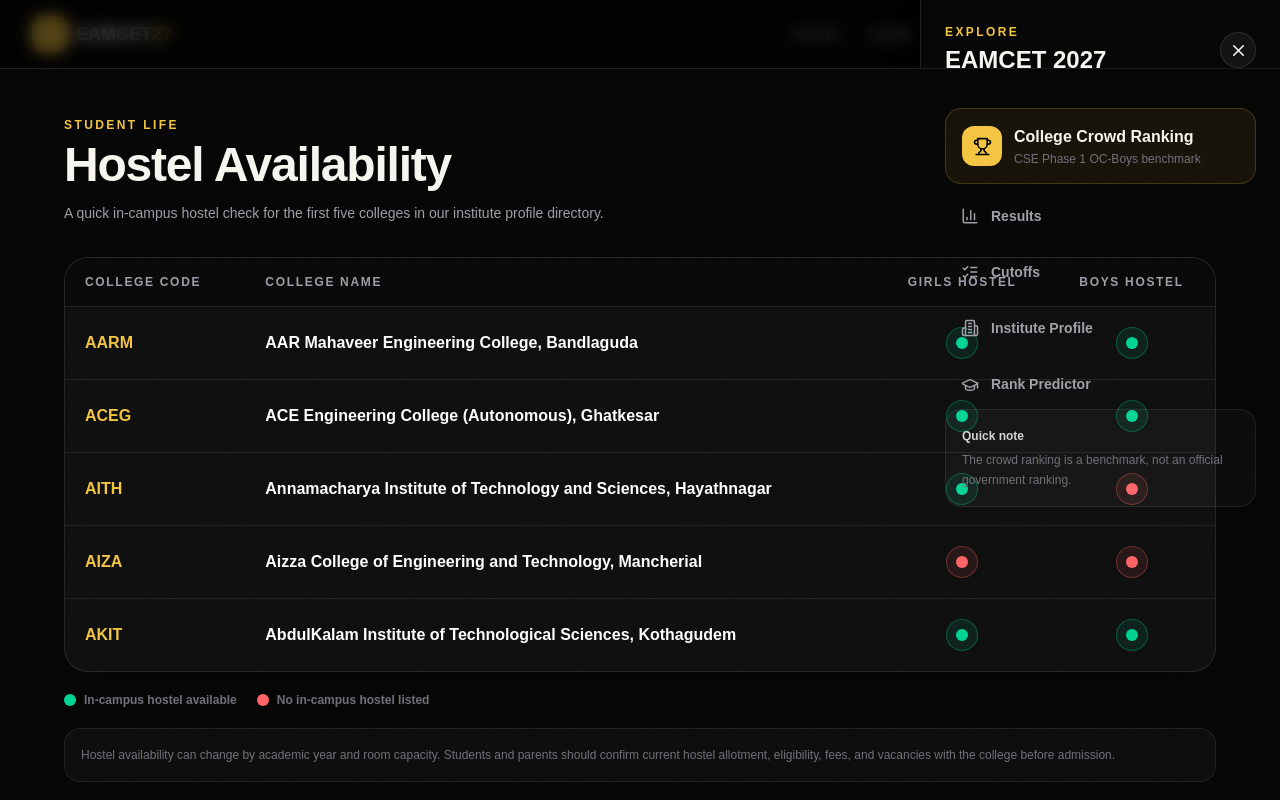
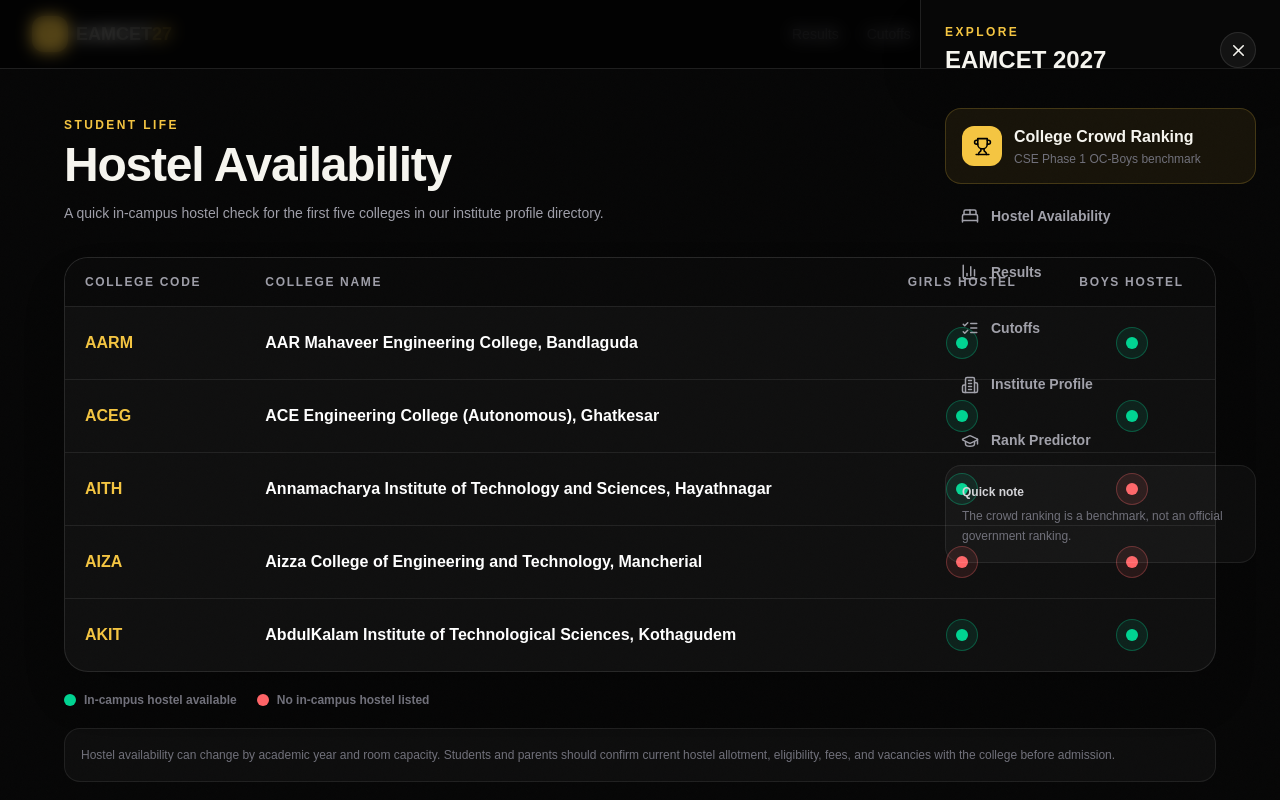
Before and after one commit to AnjaniBeesu/Eamcet-2027, a Next.js app: page /hostel-availability in a window 1280 px wide. Both pictures are taken after a click on the button "Open menu". Shown: the top 800 px of the page. Built offline with nearby package versions, Linux system fonts and the light colour scheme.

Commit message:
Add hostel availability to sidebar

```diff
--- a/components/SidebarMenu.tsx
+++ b/components/SidebarMenu.tsx
@@ -1,7 +1,7 @@
 "use client";
 
 import Link from "next/link";
-import { Menu, X, Trophy, ListChecks, Building2, GraduationCap, BarChart3 } from "lucide-react";
+import { Menu, X, Trophy, ListChecks, Building2, GraduationCap, BarChart3, BedDouble } from "lucide-react";
 import { useState } from "react";
 
 export function SidebarMenu() {
@@ -52,6 +52,7 @@ export function SidebarMenu() {
                 </div>
               </Link>
 
+              <Link href="/hostel-availability" onClick={() => setOpen(false)} className="menu-item"><BedDouble size={18} />Hostel Availability</Link>
               <Link href="/results" onClick={() => setOpen(false)} className="menu-item"><BarChart3 size={18} />Results</Link>
               <Link href="/cutoffs" onClick={() => setOpen(false)} className="menu-item"><ListChecks size={18} />Cutoffs</Link>
               <Link href="/institute-profile" onClick={() => setOpen(false)} className="menu-item"><Building2 size={18} />Institute Profile</Link>
```
